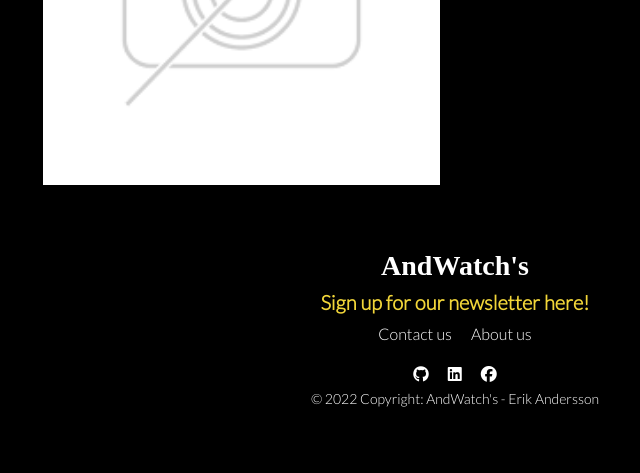
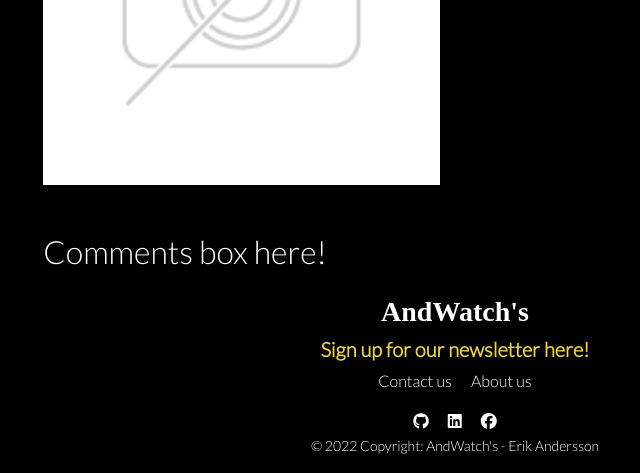
Before and after one commit to erikandersson96/portfolio-project-five, a Django app: template blog/templates/blog/blog_detail.html in a window 1280 px wide. Shown: the part 424-897 px from the top of the page, without its empty margins (185-825 px from the left). Before the commit the page ends 831 px from the top, so only its background shows below. Run offline with Django 3.2, Linux system fonts and the light colour scheme; the template is opened without the code that fills it, so the values that code supplies are empty; parts of the project's set-up code (start-up, migrations or seed data) failed here and were passed over; some libraries are stand-ins or nearby versions; some web fonts are replaced.

Commit message:
Added row & col for comments

```diff
--- a/blog/templates/blog/blog_detail.html
+++ b/blog/templates/blog/blog_detail.html
@@ -54,5 +54,10 @@
                 </div>
             </div>
         </div>
+        <div class="row text-white">
+            <div class="col-12 col-md-6 col-lg-4 offset-lg-2">
+                <h2>Comments box here!</h2>
+            </div>
+        </div>
    </div>
 {% endblock %}
```
